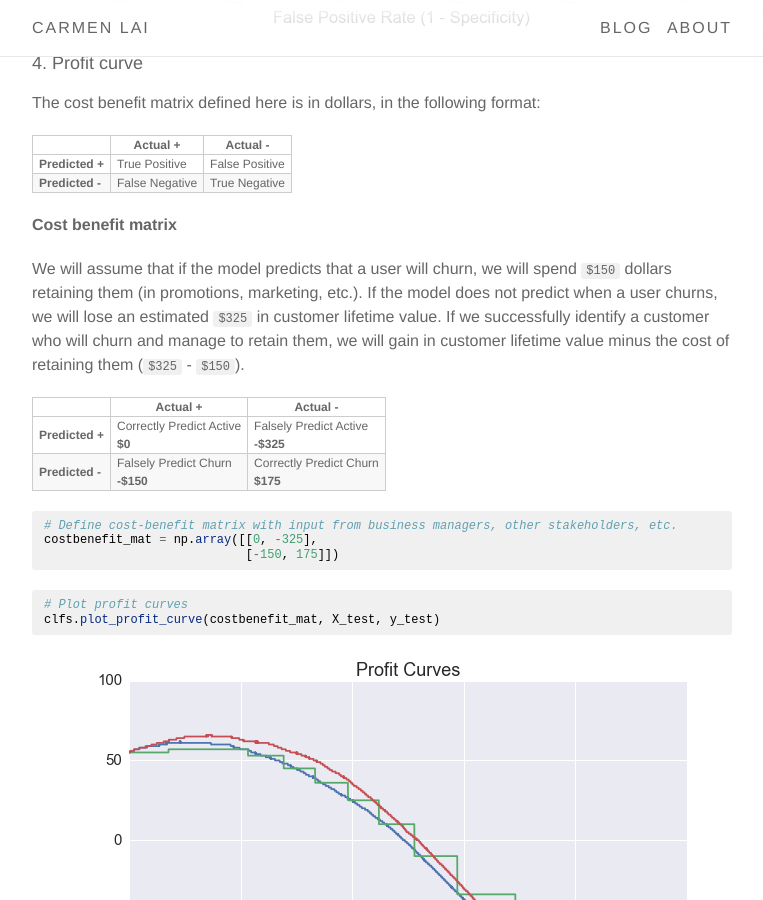
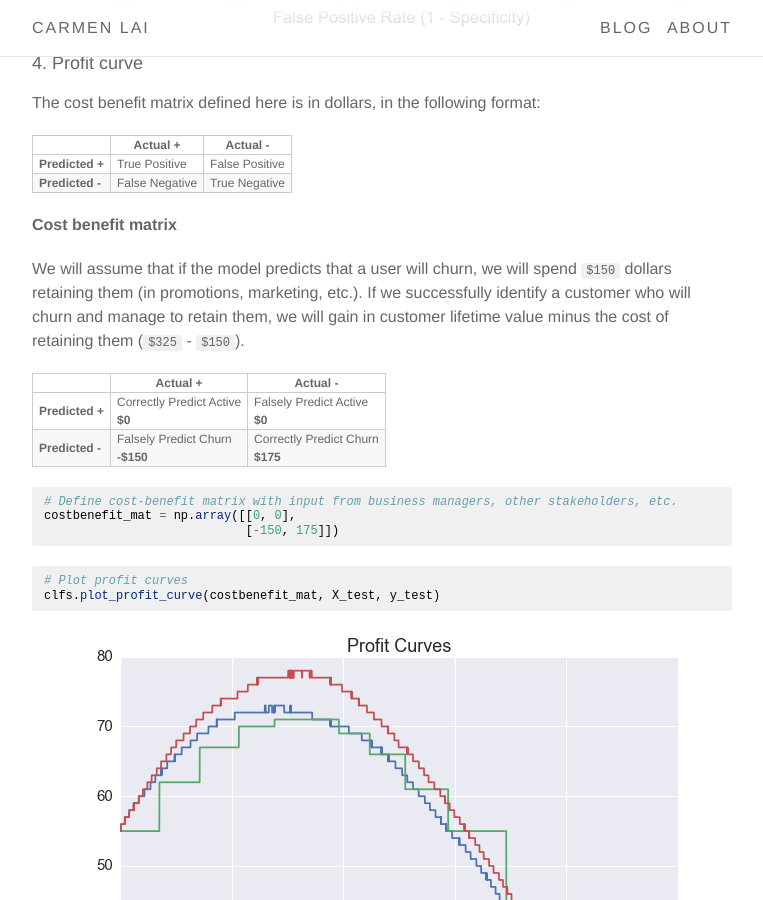
Before and after one commit to ocarmieo/ocarmieo.github.io, a Jekyll site: the page built from _posts/2016-11-12-user-churn-prediction-a-machine-learning-workflow.markdown, in a window 1280 px wide and 900 px high, scrolled down 14330 px. Shown: the whole window, without its empty margins (258-1021 px from the left). Built offline with Jekyll 4.4.1, drawn with Linux system fonts in a browser that asks for light colours; nearby versions of some CDN libraries; comment, search, counter and statistics services are not loaded.

Commit message:
updated profit curves

````diff
--- a/_posts/2016-11-12-user-churn-prediction-a-machine-learning-workflow.markdown
+++ b/_posts/2016-11-12-user-churn-prediction-a-machine-learning-workflow.markdown
@@ -1208,17 +1208,17 @@ The cost benefit matrix defined here is in dollars, in the following format:
 
 __Cost benefit matrix__
 
-We will assume that if the model predicts that a user will churn, we will spend `$150` dollars retaining them (in promotions, marketing, etc.). If the model does not predict when a user churns, we will lose an estimated `$325` in customer lifetime value. If we successfully identify a customer who will churn and manage to retain them, we will gain in customer lifetime value minus the cost of retaining them (`$325` - `$150`).
+We will assume that if the model predicts that a user will churn, we will spend `$150` dollars retaining them (in promotions, marketing, etc.). If we successfully identify a customer who will churn and manage to retain them, we will gain in customer lifetime value minus the cost of retaining them (`$325` - `$150`).
 
 ||Actual +|Actual -|
 |-----------|------------------------|----------------------|
-|__Predicted +__|Correctly Predict Active<br>__\$0__|Falsely Predict Active<br>__-\$325__|
+|__Predicted +__|Correctly Predict Active<br>__\$0__|Falsely Predict Active<br>__\$0__|
 |__Predicted -__|Falsely Predict Churn<br>__-\$150__|Correctly Predict Churn<br>__\$175__|
 
 
 ```python
 # Define cost-benefit matrix with input from business managers, other stakeholders, etc.
-costbenefit_mat = np.array([[0, -325],
+costbenefit_mat = np.array([[0, 0],
                             [-150, 175]])
 ```
 
````
Also changed, not shown: img/churn_ml/output_68_0.png, img/churn_ml/output_82_0.png.
